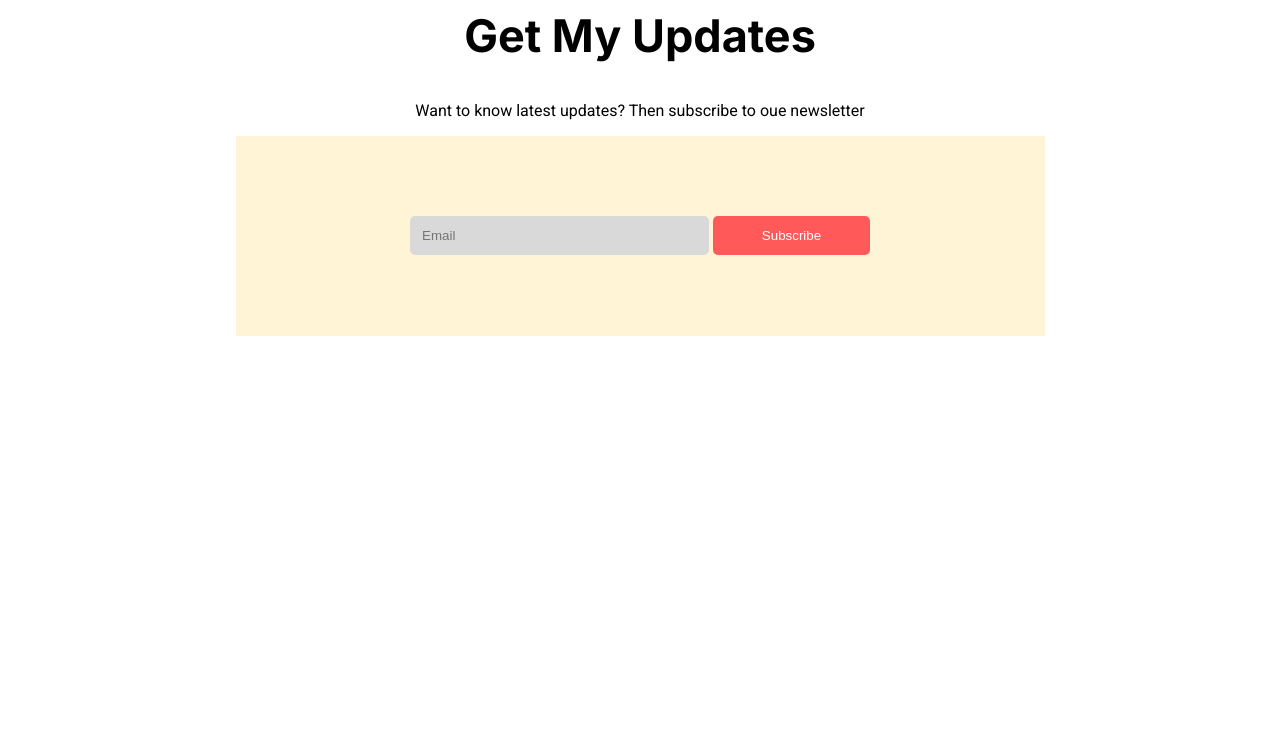
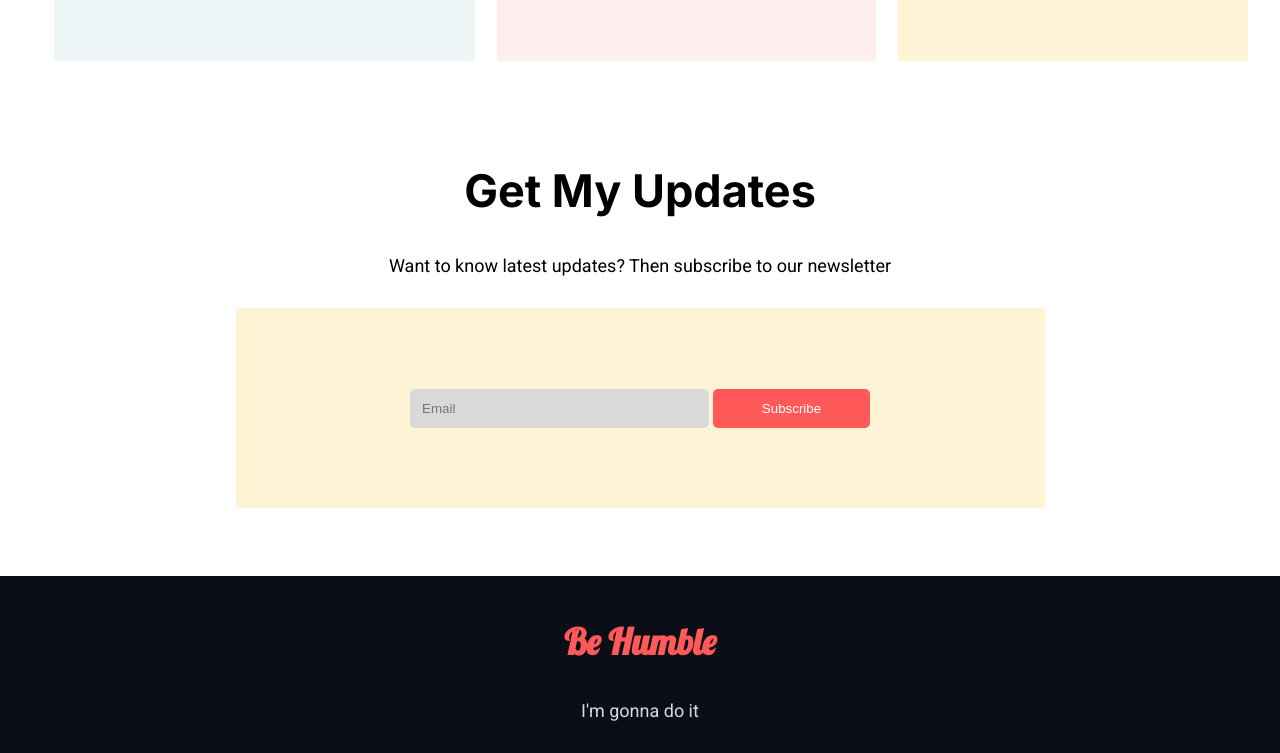
Before and after one commit to RufsanHossain/donate-today, a plain HTML site: page index.html in a window 1280 px wide. Shown: the part 1559-2312 px from the top of the page. Before the commit the page ends 1927 px from the top, so only its background shows below. Drawn offline with Linux system fonts and the light colour scheme.

Commit message:
footer added

```diff
--- a/index.html
+++ b/index.html
@@ -8,7 +8,7 @@
     <link rel="preconnect" href="https://fonts.googleapis.com" />
     <link rel="preconnect" href="https://fonts.gstatic.com" crossorigin />
     <link
-      href="https://fonts.googleapis.com/css2?family=Inter:wght@700&family=Poppins:wght@400;700&family=Roboto:wght@400;700&display=swap"
+      href="https://fonts.googleapis.com/css2?family=Inter:wght@700&family=Lobster&family=Poppins:wght@400;700&family=Roboto:wght@400;700&display=swap"
       rel="stylesheet"
     />
     <link rel="stylesheet" href="style.css" />
@@ -76,7 +76,7 @@
     </section>
     <section class="update">
       <h2>Get My Updates</h2>
-      <p>Want to know latest updates? Then subscribe to oue newsletter</p>
+      <p>Want to know latest updates? Then subscribe to our newsletter</p>
       <div>
         <form action="">
           <input type="email" name="" id="email" placeholder="Email" />
@@ -84,5 +84,9 @@
         </form>
       </div>
     </section>
+    <footer>
+      <h3>Be Humble</h3>
+      <p>I'm gonna do it</p>
+    </footer>
   </body>
 </html>
--- a/style.css
+++ b/style.css
@@ -19,8 +19,14 @@ h2 {
   text-align: center;
 }
 
+h3 {
+  font-size: 36px;
+}
+
 p {
   text-align: center;
+  font-size: 18px;
+  margin-bottom: 2rem;
 }
 
 section {
@@ -109,7 +115,6 @@ section {
 
 .plan-items {
   display: flex;
-  flex-wrap: nowrap;
 }
 
 .plan-items div {
@@ -160,3 +165,20 @@ section {
   border: none;
   border-radius: 5px;
 }
+
+footer {
+  background-color: #0b0d17;
+  width: 100%;
+  height: 177px;
+}
+
+footer h3 {
+  color: #ff5959;
+  font-family: "Lobster", cursive;
+  text-align: center;
+  padding-top: 43px;
+}
+
+footer p {
+  color: #d9dbe1;
+}
```
